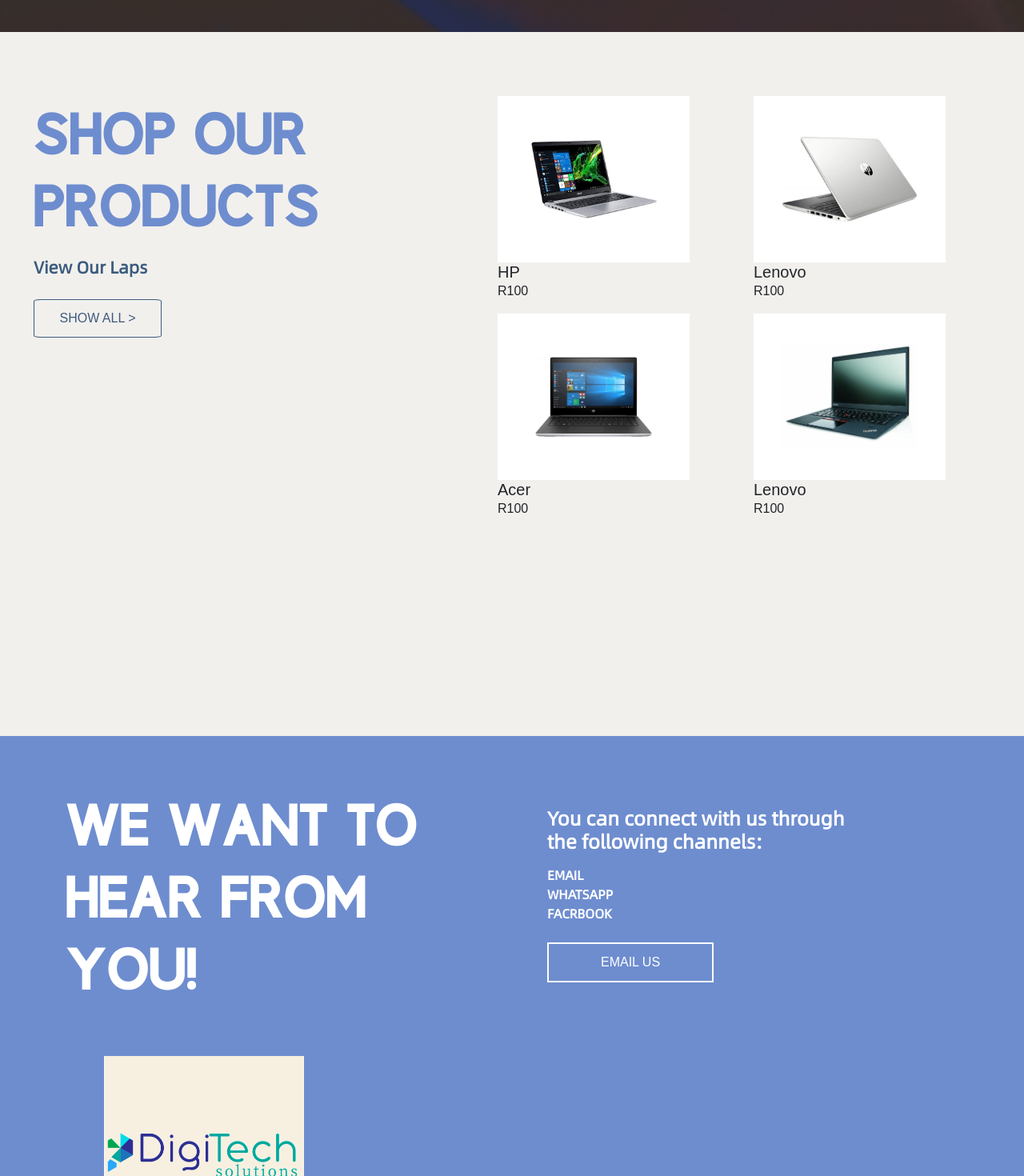
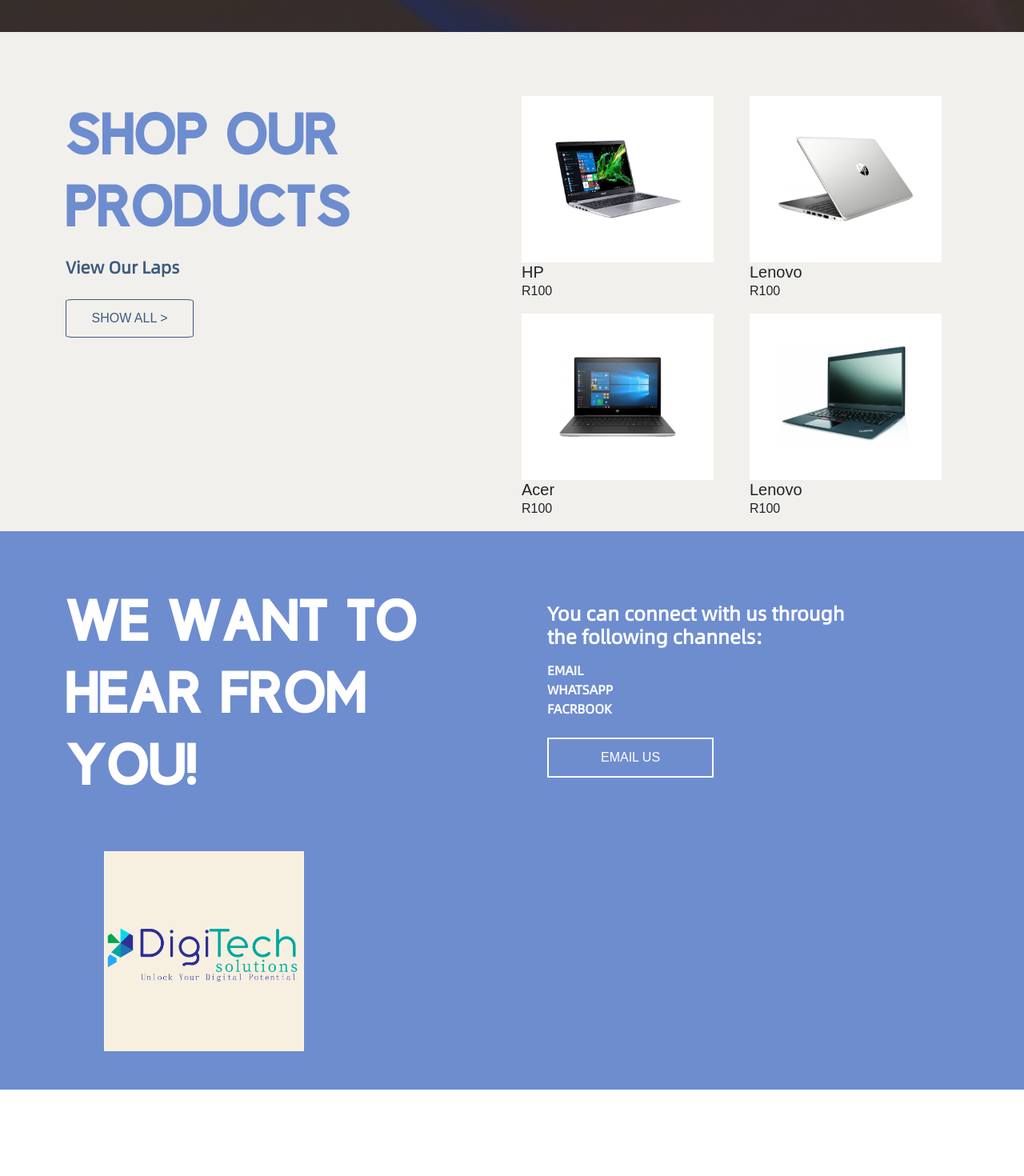
Before and after one commit to Thekey213/DigiTech, a React (Vite) app: page / in a window 1280 px wide. Shown: the part 1020-2490 px from the top of the page at 80% size. After the commit the page ends 2382 px from the top, so only its background shows below. Built offline with nearby package versions, Linux system fonts and the light colour scheme.

Commit message:
Tesiting responsiveness of Homepage

```diff
--- a/src/components/product/ProductHomeSection.jsx
+++ b/src/components/product/ProductHomeSection.jsx
@@ -19,12 +19,12 @@
     return (
         <div className="container pad">
             <div className="row">
-                <div className="col-md-6 custom-left">
+                <div className="col-md-6 ">
                     <h3 style={{ color: ' #6E8DCF' }}>SHOP OUR <br /> PRODUCTS</h3>
                     <p class="alibaba" style={{ fontSize: '21px', color: '#3C5B7D', fontWeight: 'bold' }}>View Our Laps</p>
                     <button className="product-btn">SHOW ALL {arrow} </button>
                 </div>
-                <div className="col-md-6 custom-right">
+                <div className="col-md-6 ">
                     <ProductRow products={products} />
                 </div>
             </div>
--- a/src/components/product/productrow.css
+++ b/src/components/product/productrow.css
@@ -76,7 +76,7 @@
     .custom-left, .custom-right {
         position: static;
         width: 100%;
-        background-color: #F2F0ED;;
+
     }
 
     .square-container {
--- a/src/pages/home/home.css
+++ b/src/pages/home/home.css
@@ -150,22 +150,20 @@
       margin-top: 0.5rem; /* Adjusting the top margin of the hero button */
   }
 
-  .product-footer-section{
-      margin-top:55rem;
 
-  }
+
 
 
 }
 
+.product-home-section {
 
-.product-home-section {
-    height: 110vh;
     background-color: #F2F0ED;
 }
 
 .product-footer-section{
-  height: 110vh;
+
     background-color: #6E8DCF;
+   padding-bottom: 3rem;
 
 }
```
